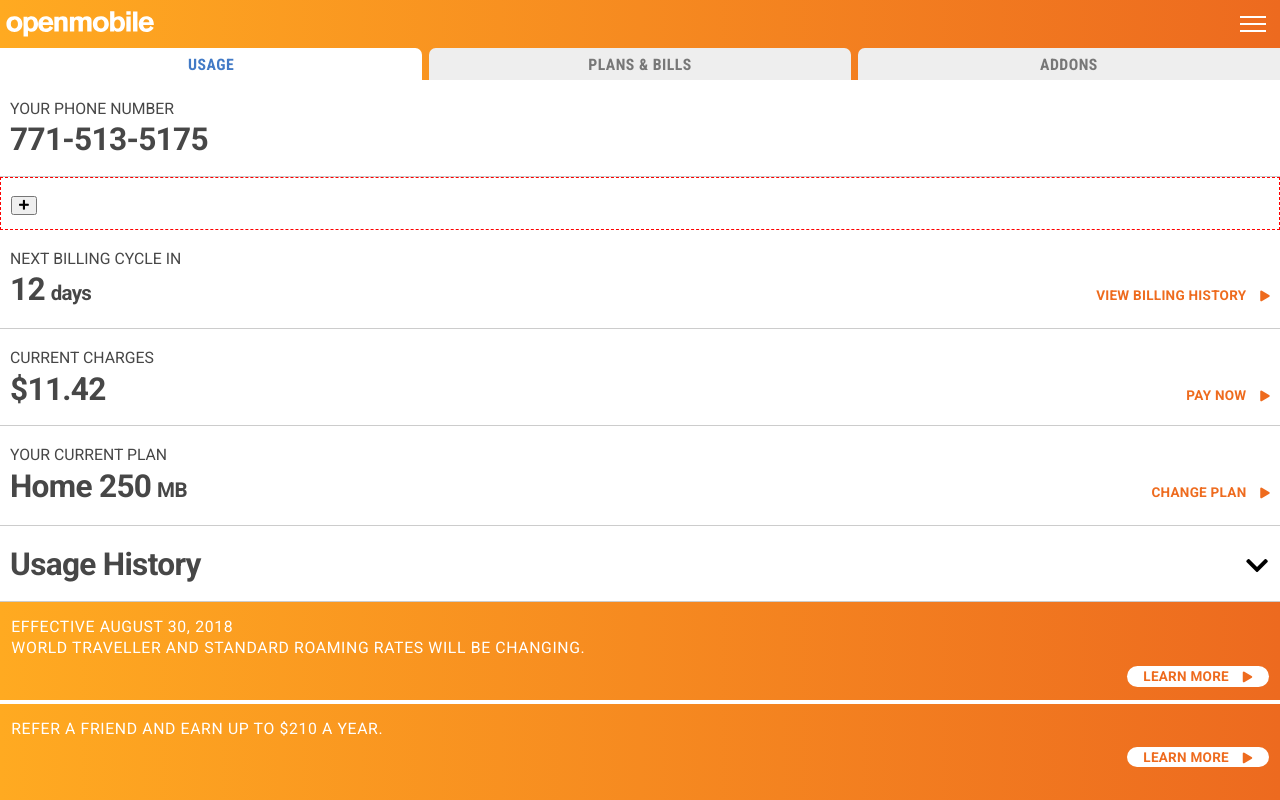
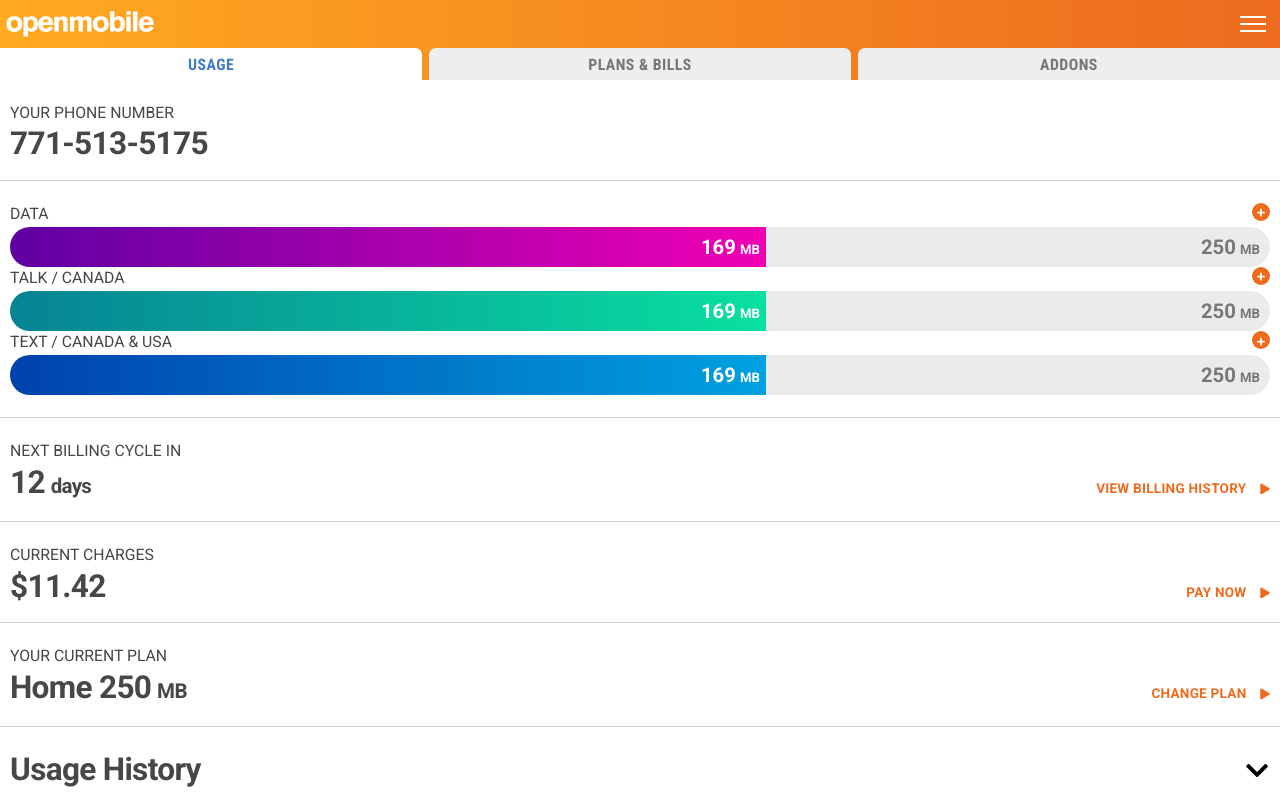
Before and after one commit to Tivo389/20181118_mobile_usage_dashboard, a React (Create React App) app in the folder mobile-usage-dashboard/: page / in a window 1280 px wide. Shown: the top 800 px of the page. Built offline with nearby package versions, Linux system fonts and the light colour scheme.

Commit message:
initialMock2 complete

```diff
--- a/mobile-usage-dashboard/src/components/BlockData.js
+++ b/mobile-usage-dashboard/src/components/BlockData.js
@@ -4,11 +4,42 @@ class BlockData extends Component {
   render() {
     return (
       <div className="block blockData">
-        <h3>{ this.props.title }</h3>
-        <button className="blockDataBtn">
-          <i className="fas fa-plus"></i>
-        </button>
-        <div className="barChart"></div>
+        <div>
+          <h3>Data</h3>
+          <button className="blockDataBtn">
+            <i className="fas fa-plus"></i>
+          </button>
+          <div className="barChart">
+            <div className="barChartBar data" style={{transform: 'scaleX(0.6)'}}>
+              <p style={{transform: 'scaleX(1.666666)'}}>169&thinsp;<span>MB</span></p>
+            </div>
+            <p>250&thinsp;<span>MB</span></p>
+          </div>
+        </div>
+        <div>
+          <h3>Talk / Canada</h3>
+          <button className="blockDataBtn">
+            <i className="fas fa-plus"></i>
+          </button>
+          <div className="barChart">
+            <div className="barChartBar talk" style={{transform: 'scaleX(0.6)'}}>
+              <p style={{transform: 'scaleX(1.666666)'}}>169&thinsp;<span>MB</span></p>
+            </div>
+            <p>250&thinsp;<span>MB</span></p>
+          </div>
+        </div>
+        <div>
+          <h3>Text / Canada &amp; USA</h3>
+          <button className="blockDataBtn">
+            <i className="fas fa-plus"></i>
+          </button>
+          <div className="barChart">
+            <div className="barChartBar text" style={{transform: 'scaleX(0.6)'}}>
+              <p style={{transform: 'scaleX(1.666666)'}}>169&thinsp;<span>MB</span></p>
+            </div>
+            <p>250&thinsp;<span>MB</span></p>
+          </div>
+        </div>
       </div>
     );
   }
--- /dev/null
+++ b/mobile-usage-dashboard/src/css/_barChart.scss
@@ -0,0 +1,55 @@
+.barChart {
+  display: flex;
+  flex-direction: column;
+  justify-content: center;
+  background-color: #EBEBEB;
+  border-radius: 500px;
+  height: 40px;
+  margin: 3px 0 0 0;
+  padding: 0 10px;
+  position: relative;
+  overflow: hidden;
+  width: 100%;
+  & > p {
+    color: $colorGray;
+    font-size: 1.8rem;
+    font-weight: $fontWeightMedium;
+    line-height: 1;
+    text-align: right;
+    & > span {
+      font-size: 65%;
+    }
+  }
+  & > .barChartBar {
+    display: flex;
+    flex-direction: column;
+    justify-content: center;
+    bottom: 0;
+    left: 0;
+    position: absolute;
+    right: 0;
+    top: 0;
+    transform-origin: left;
+    &.data {
+      background-image: linear-gradient(-270deg, #5F00A3 0%, #F000B4 100%);
+    }
+    &.talk {
+      background-image: linear-gradient(-270deg, #068394 0%, #09E0A0 100%);
+    }
+    &.text {
+      background-image: linear-gradient(-90deg, #00A1E0 0%, #0042AD 100%);
+    }
+    & > p {
+      margin-right: 10px;
+      color: $colorWhite;
+      font-size: 1.8rem;
+      font-weight: $fontWeightMedium;
+      line-height: 1;
+      text-align: right;
+      transform-origin: right;
+      & > span {
+        font-size: 65%;
+      }
+    }
+  }
+}
--- a/mobile-usage-dashboard/src/css/_block.scss
+++ b/mobile-usage-dashboard/src/css/_block.scss
@@ -1,18 +1,50 @@
+%extendBtn {
+  appearance: none;
+  border: 0;
+  font-family: $fontBody;
+  line-height: 1;
+  & > i {
+    font-size: 80%;
+  }
+}
+
 .block {
-  padding: 18px 10px 14px 10px;
+  padding: 22px 10px 14px 10px;
   border-bottom: 1px solid $colorLightGray;
+  &:last-of-type {
+    border-bottom: 0;
+  }
 }
 
 .blockData {
-  border: 1px dashed red;
+  padding-bottom: 22px;
+  & > div {
+    display: flex;
+    justify-content: space-between;
+    flex-wrap: wrap;
+    & > h3 {
+      flex: 1 0 auto;
+    }
+  }
+  & .blockDataBtn {
+    @extend %extendBtn;
+    background-color: $colorMain;
+    border-radius: 500px;
+    color: $colorWhite;
+    font-weight: $fontWeightBold;
+    height: 18px;
+    padding: 2px 0 0 0;
+    width: 18px;
+  }
 }
 
 .blockFooter {
-  padding: 1.2em 1em;
+  border-bottom: 4px solid $colorWhite;
   display: flex;
   flex-direction: column;
-  & + .blockFooter {
-    border-top: 4px solid $colorWhite;
+  padding: 1.6em 1em;
+  &:last-of-type {
+    border-bottom: 0;
   }
   & > p {
     color: $colorWhite;
@@ -25,21 +57,15 @@
     width: 85%;
   }
   & .blockFooterBtn {
-    appearance: none;
+    @extend %extendBtn;
     background-color: $colorWhite;
-    border-radius: 10em;
-    border: 0;
+    border-radius: 500px;
     color: $colorMain;
-    font-family: $fontBody;
     font-size: 1.2rem;
     font-weight: $fontWeightMedium;
     letter-spacing: 0.02em;
-    line-height: 1;
     margin: 0.6em 0 0 auto;
     padding: 0.3em 1.2em 0.2em 1.2em;
-    & > i {
-      font-size: 80%;
-    }
   }
 }
 
@@ -47,30 +73,24 @@
   display: flex;
   flex-direction: column;
   & > div {
-    flex-wrap: wrap;
     align-items: baseline;
     display: flex;
+    flex-wrap: wrap;
     justify-content: space-between;
   }
   & h2 > span {
     font-size: 65%;
   }
   & .blockInfoBtn {
-    appearance: none;
-    border: 0;
+    @extend %extendBtn;
     background-color: $colorWhite;
     color: $colorMain;
-    font-family: $fontBody;
     font-size: 1.2rem;
     font-weight: $fontWeightMedium;
     letter-spacing: 0.02em;
-    line-height: 1;
     margin-left: auto;
     padding: 0;
     text-transform: uppercase;
-    & > i {
-      font-size: 80%;
-    }
   }
 }
 
--- a/mobile-usage-dashboard/src/css/stylesheet.css
+++ b/mobile-usage-dashboard/src/css/stylesheet.css
@@ -429,19 +429,44 @@ header {
 .body {
   background-color: #FFFFFF; }
 
+.blockData .blockDataBtn, .blockFooter .blockFooterBtn, .blockInfo .blockInfoBtn {
+  appearance: none;
+  border: 0;
+  font-family: "Roboto", "Helvetica Neue", Helvetica, Arial, sans-serif;
+  line-height: 1; }
+  .blockData .blockDataBtn > i, .blockFooter .blockFooterBtn > i, .blockInfo .blockInfoBtn > i {
+    font-size: 80%; }
+
 .block {
-  padding: 18px 10px 14px 10px;
+  padding: 22px 10px 14px 10px;
   border-bottom: 1px solid #cccccc; }
+  .block:last-of-type {
+    border-bottom: 0; }
 
 .blockData {
-  border: 1px dashed red; }
+  padding-bottom: 22px; }
+  .blockData > div {
+    display: flex;
+    justify-content: space-between;
+    flex-wrap: wrap; }
+    .blockData > div > h3 {
+      flex: 1 0 auto; }
+  .blockData .blockDataBtn {
+    background-color: #EE6B1E;
+    border-radius: 500px;
+    color: #FFFFFF;
+    font-weight: 900;
+    height: 18px;
+    padding: 2px 0 0 0;
+    width: 18px; }
 
 .blockFooter {
-  padding: 1.2em 1em;
+  border-bottom: 4px solid #FFFFFF;
   display: flex;
-  flex-direction: column; }
-  .blockFooter + .blockFooter {
-    border-top: 4px solid #FFFFFF; }
+  flex-direction: column;
+  padding: 1.6em 1em; }
+  .blockFooter:last-of-type {
+    border-bottom: 0; }
   .blockFooter > p {
     color: #FFFFFF;
     display: inline-block;
@@ -452,46 +477,34 @@ header {
     text-transform: uppercase;
     width: 85%; }
   .blockFooter .blockFooterBtn {
-    appearance: none;
     background-color: #FFFFFF;
-    border-radius: 10em;
-    border: 0;
+    border-radius: 500px;
     color: #EE6B1E;
-    font-family: "Roboto", "Helvetica Neue", Helvetica, Arial, sans-serif;
     font-size: 1.2rem;
     font-weight: 700;
     letter-spacing: 0.02em;
-    line-height: 1;
     margin: 0.6em 0 0 auto;
     padding: 0.3em 1.2em 0.2em 1.2em; }
-    .blockFooter .blockFooterBtn > i {
-      font-size: 80%; }
 
 .blockInfo {
   display: flex;
   flex-direction: column; }
   .blockInfo > div {
-    flex-wrap: wrap;
     align-items: baseline;
     display: flex;
+    flex-wrap: wrap;
     justify-content: space-between; }
   .blockInfo h2 > span {
     font-size: 65%; }
   .blockInfo .blockInfoBtn {
-    appearance: none;
-    border: 0;
     background-color: #FFFFFF;
     color: #EE6B1E;
-    font-family: "Roboto", "Helvetica Neue", Helvetica, Arial, sans-serif;
     font-size: 1.2rem;
     font-weight: 700;
     letter-spacing: 0.02em;
-    line-height: 1;
     margin-left: auto;
     padding: 0;
     text-transform: uppercase; }
-    .blockInfo .blockInfoBtn > i {
-      font-size: 80%; }
 
 .blockTitle {
   align-items: center;
@@ -500,6 +513,53 @@ header {
   .blockTitle > .fa-chevron-down {
     font-size: calc(2.8rem * 0.8);
     margin: 0 2px 0 0; }
+
+.barChart {
+  display: flex;
+  flex-direction: column;
+  justify-content: center;
+  background-color: #EBEBEB;
+  border-radius: 500px;
+  height: 40px;
+  margin: 3px 0 0 0;
+  padding: 0 10px;
+  position: relative;
+  overflow: hidden;
+  width: 100%; }
+  .barChart > p {
+    color: #777777;
+    font-size: 1.8rem;
+    font-weight: 700;
+    line-height: 1;
+    text-align: right; }
+    .barChart > p > span {
+      font-size: 65%; }
+  .barChart > .barChartBar {
+    display: flex;
+    flex-direction: column;
+    justify-content: center;
+    bottom: 0;
+    left: 0;
+    position: absolute;
+    right: 0;
+    top: 0;
+    transform-origin: left; }
+    .barChart > .barChartBar.data {
+      background-image: linear-gradient(-270deg, #5F00A3 0%, #F000B4 100%); }
+    .barChart > .barChartBar.talk {
+      background-image: linear-gradient(-270deg, #068394 0%, #09E0A0 100%); }
+    .barChart > .barChartBar.text {
+      background-image: linear-gradient(-90deg, #00A1E0 0%, #0042AD 100%); }
+    .barChart > .barChartBar > p {
+      margin-right: 10px;
+      color: #FFFFFF;
+      font-size: 1.8rem;
+      font-weight: 700;
+      line-height: 1;
+      text-align: right;
+      transform-origin: right; }
+      .barChart > .barChartBar > p > span {
+        font-size: 65%; }
 
 .app {
   background-image: linear-gradient(90deg, #FFAA21 0%, #ED6A1F 100%);
--- a/mobile-usage-dashboard/src/css/stylesheet.scss
+++ b/mobile-usage-dashboard/src/css/stylesheet.scss
@@ -10,6 +10,7 @@
 @import '_navTabs';
 @import '_bodyUsage';
 @import '_block';
+@import '_barChart';
 
 .app {
   background-image: linear-gradient(90deg, #FFAA21 0%, #ED6A1F 100%);
```
